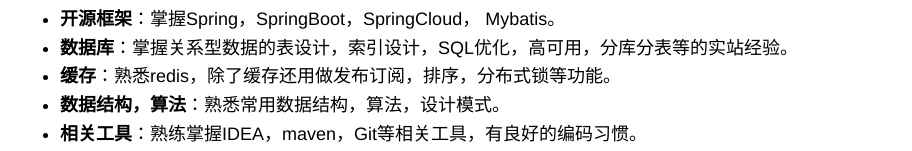
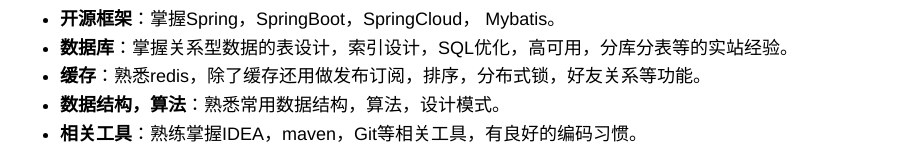
Before and after one commit to Zenghaha/zenghh.CV.github.io, a plain HTML site: page index.html in a window 1280 px wide. Shown: the part 443-594 px from the top of the page, without its empty margins (183-1095 px from the left). Drawn offline with Linux system fonts and the light colour scheme.

Commit message:
Update index.html

```diff
--- a/index.html
+++ b/index.html
@@ -587,7 +587,7 @@
 <li><strong>JAVA基础</strong>：JAVA基础扎实，对JDK源码有一定的了解。</li>
 <li><strong>开源框架</strong>：掌握Spring，SpringBoot，SpringCloud， Mybatis。</li>
 <li><strong>数据库</strong>：掌握关系型数据的表设计，索引设计，SQL优化，高可用，分库分表等的实站经验。</li>
-<li><strong>缓存</strong>：熟悉redis，除了缓存还用做发布订阅，排序，分布式锁等功能。</li>
+<li><strong>缓存</strong>：熟悉redis，除了缓存还用做发布订阅，排序，分布式锁，好友关系等功能。</li>
 <li><strong>数据结构，算法</strong>：熟悉常用数据结构，算法，设计模式。 </li>
 <li><strong>相关工具</strong>：熟练掌握IDEA，maven，Git等相关工具，有良好的编码习惯。</li>
 <li><strong>消息队列</strong>：熟悉 RocketMq，并在项目中实践。</li>
```
